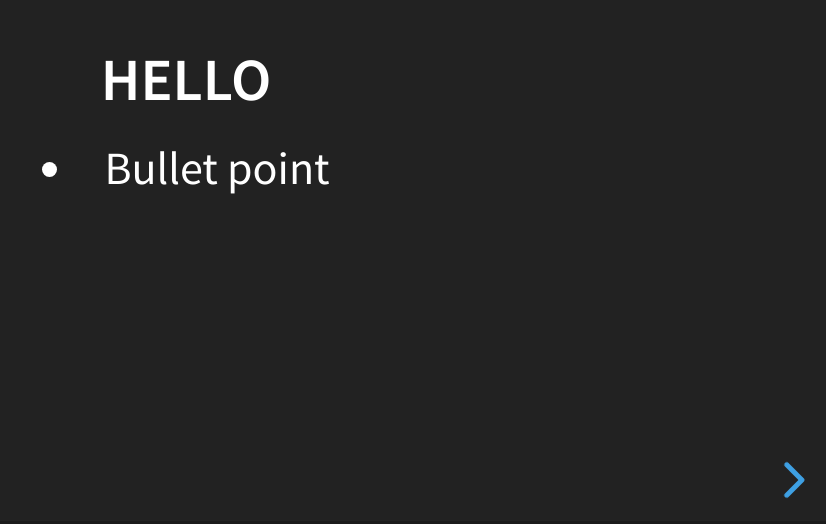
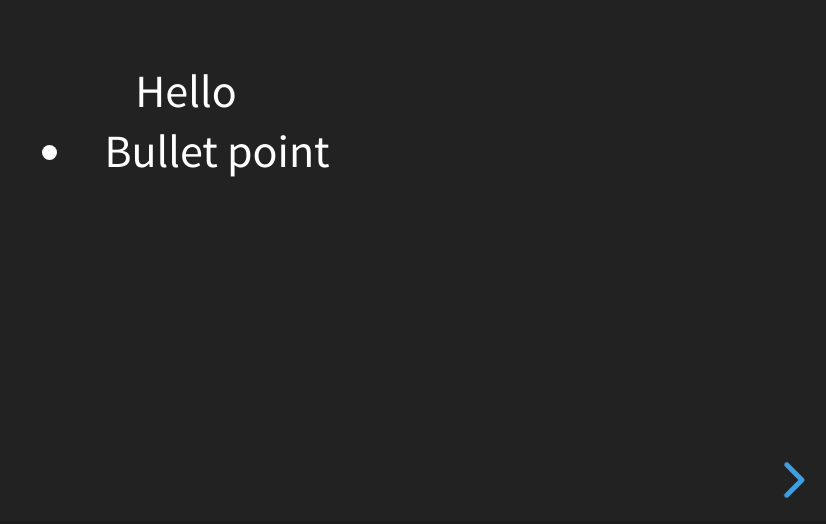
Before and after one commit to mrschot/revealstage, a website: page index.html in a window 1280 px wide. Shown: the part 276-800 px from the top of the page, without its empty margins (454-1280 px from the left). Drawn offline with Linux system fonts and the light colour scheme.

Commit message:
Update index.html

```diff
--- a/index.html
+++ b/index.html
@@ -25,9 +25,7 @@
 		<div class="reveal">
 			<div class="slides">
 				<section>
-					<header>
-					<h3>Hello</h3>
-					</header>
+					<header>Hello</header>
 					<li> Bullet point </li>
 				</section>
 
```
